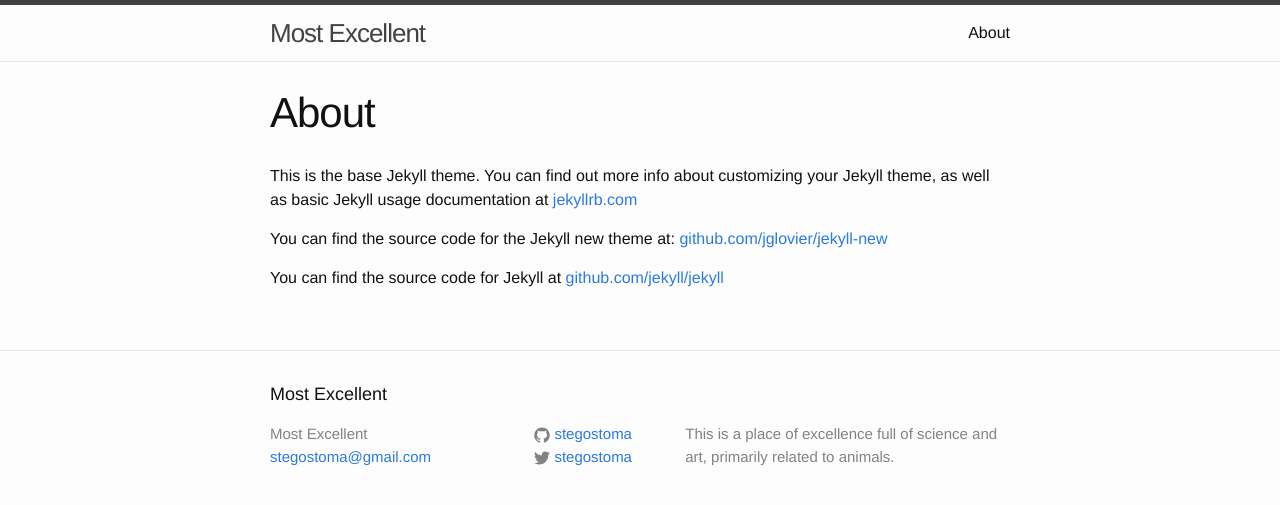
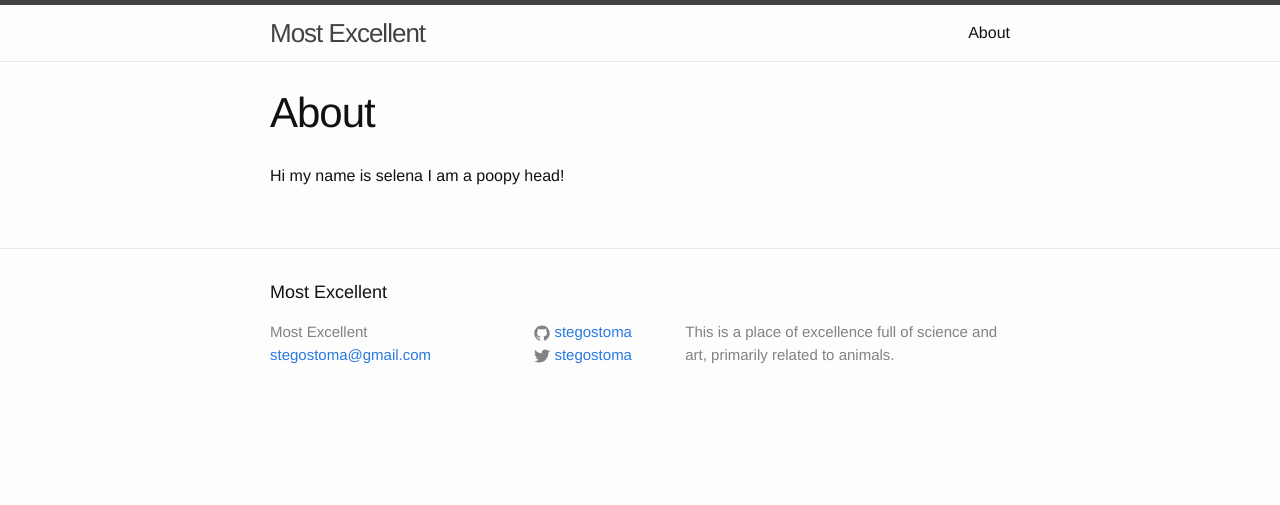
Before and after one commit to stegostoma/stegostoma.github.com, a Jekyll site: the page built from about.md, in a window 1280 px wide. Shown: the top 505 px of the page. Built offline with Jekyll 4.4.1, drawn with Linux system fonts in a browser that asks for light colours.

Commit message:
Add a stupid about page

```diff
--- a/about.md
+++ b/about.md
@@ -3,9 +3,4 @@ layout: page
 title: About
 permalink: /about/
 ---
-
-This is the base Jekyll theme. You can find out more info about customizing your Jekyll theme, as well as basic Jekyll usage documentation at [jekyllrb.com](http://jekyllrb.com/)
-
-You can find the source code for the Jekyll new theme at: [github.com/jglovier/jekyll-new](https://github.com/jglovier/jekyll-new)
-
-You can find the source code for Jekyll at [github.com/jekyll/jekyll](https://github.com/jekyll/jekyll)
+Hi my name is selena I am a poopy head!
```
